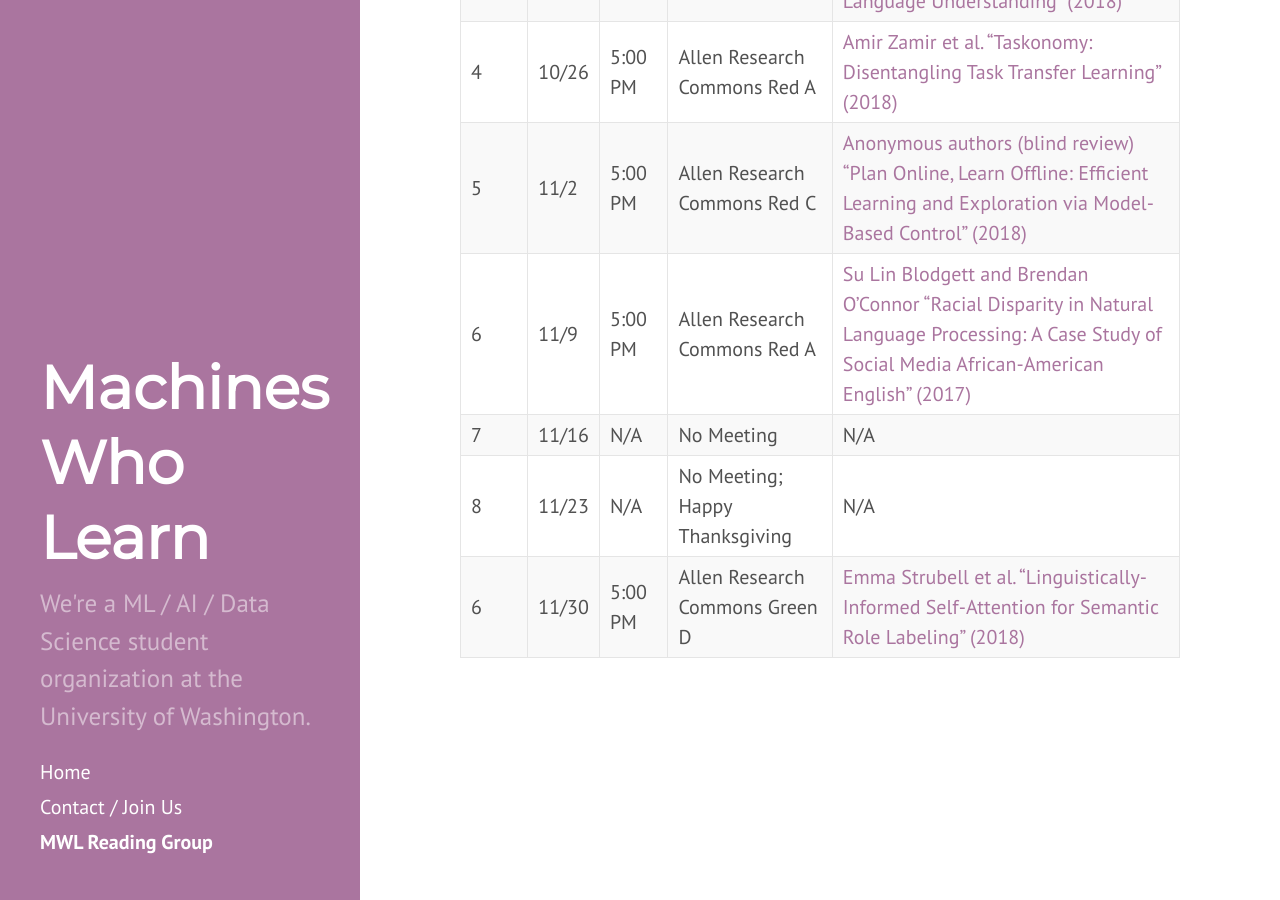
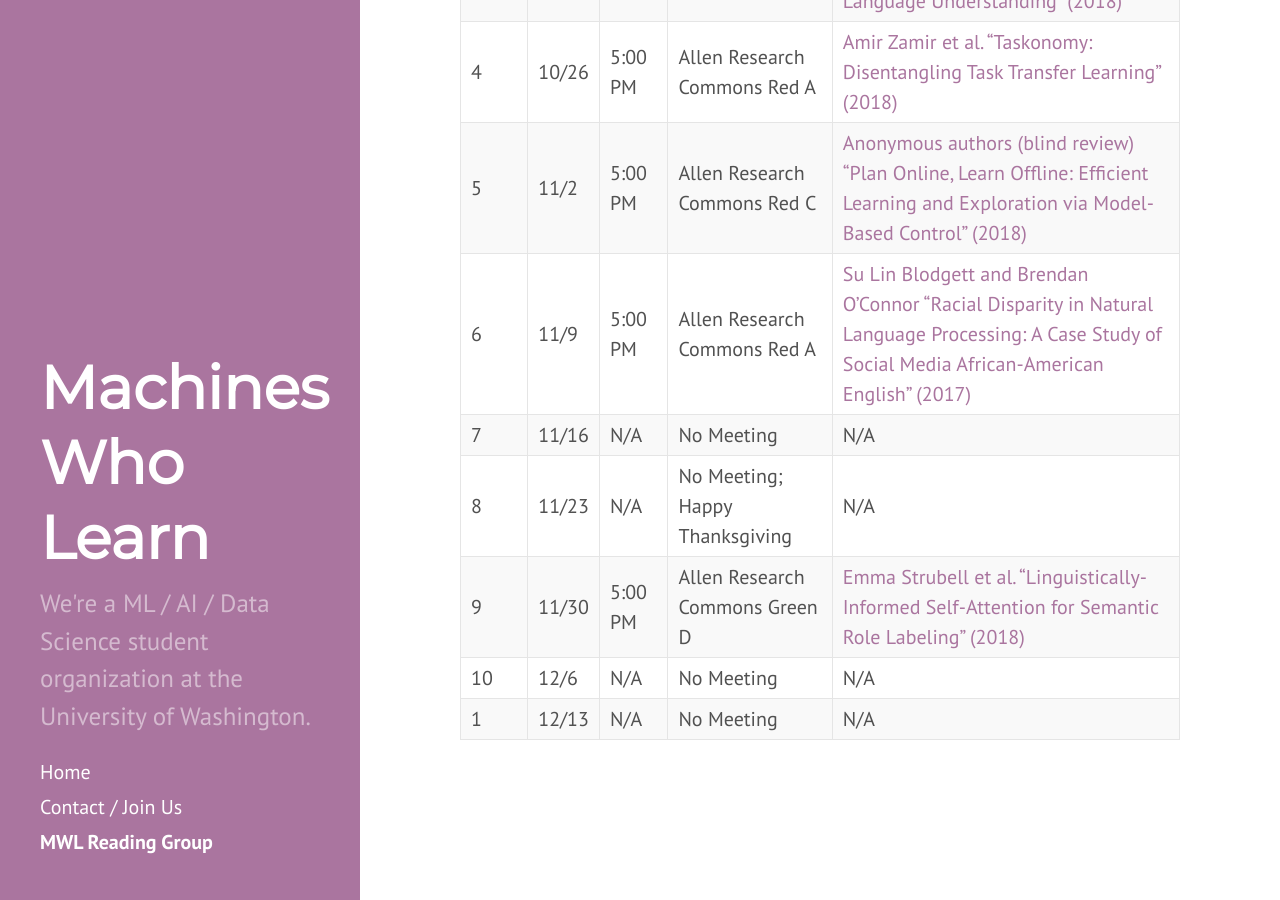
Before and after one commit to MachinesWhoLearn/machineswholearn.github.io, a Jekyll site: the page built from mwl_reading_group.md, in a window 1280 px wide and 900 px high, scrolled down 641 px. Built offline with Jekyll 4.4.1, drawn with Linux system fonts in a browser that asks for light colours.

Commit message:
update for end of quarter

```diff
--- a/mwl_reading_group.md
+++ b/mwl_reading_group.md
@@ -21,4 +21,6 @@ or two people assigned to lead a discussion about the readings.
 | 6 | 11/9 | 5:00 PM | Allen Research Commons Red A | [Su Lin Blodgett and Brendan O'Connor "Racial Disparity in Natural Language Processing: A Case Study of Social Media African-American English" (2017)](https://arxiv.org/abs/1707.00061)|
 | 7 | 11/16 | N/A | No Meeting | N/A |
 | 8 | 11/23 | N/A | No Meeting; Happy Thanksgiving | N/A |
-| 6 | 11/30 | 5:00 PM | Allen Research Commons Green D | [Emma Strubell et al. "Linguistically-Informed Self-Attention for Semantic Role Labeling" (2018)](https://arxiv.org/abs/1804.08199)|
+| 9 | 11/30 | 5:00 PM | Allen Research Commons Green D | [Emma Strubell et al. "Linguistically-Informed Self-Attention for Semantic Role Labeling" (2018)](https://arxiv.org/abs/1804.08199)|
+| 10 | 12/6 | N/A | No Meeting | N/A |
+| 1 | 12/13 | N/A | No Meeting | N/A |
```
